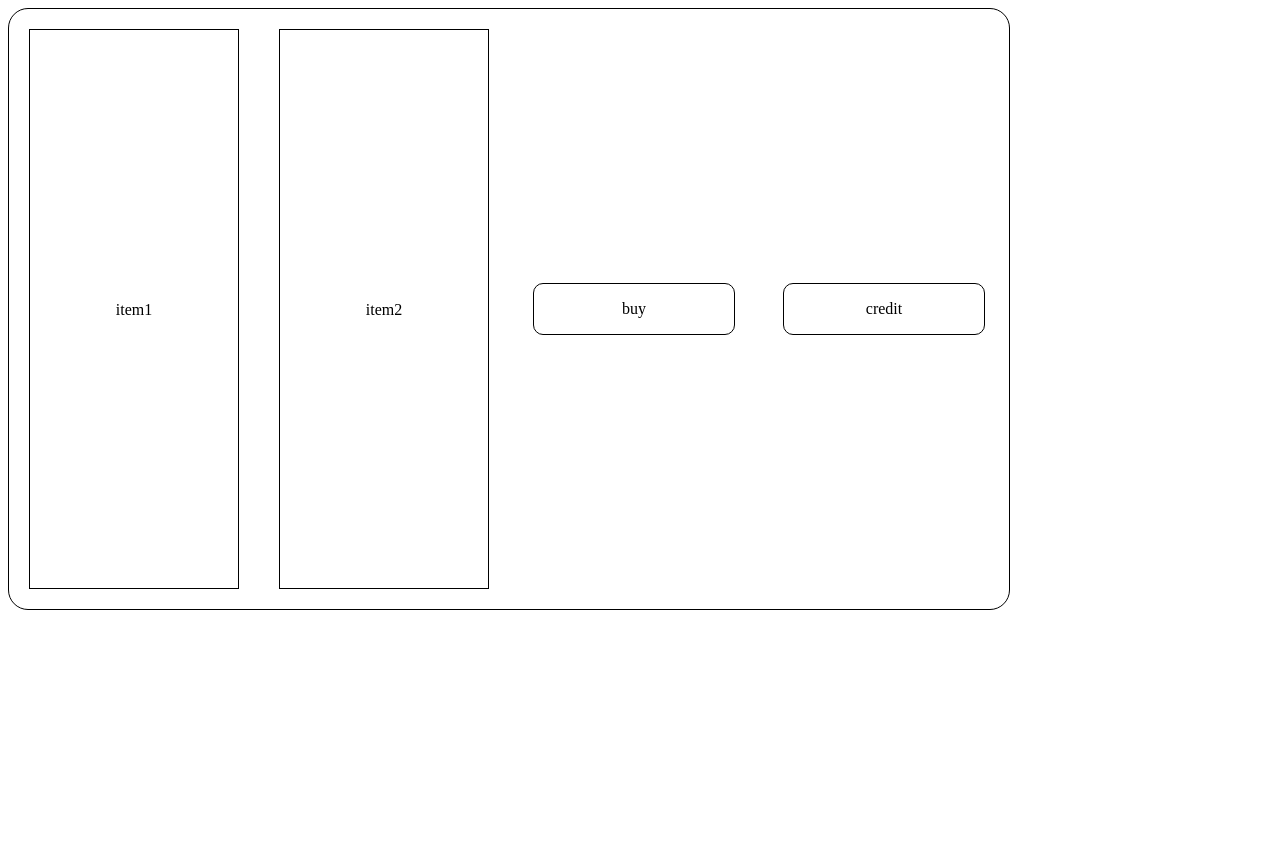
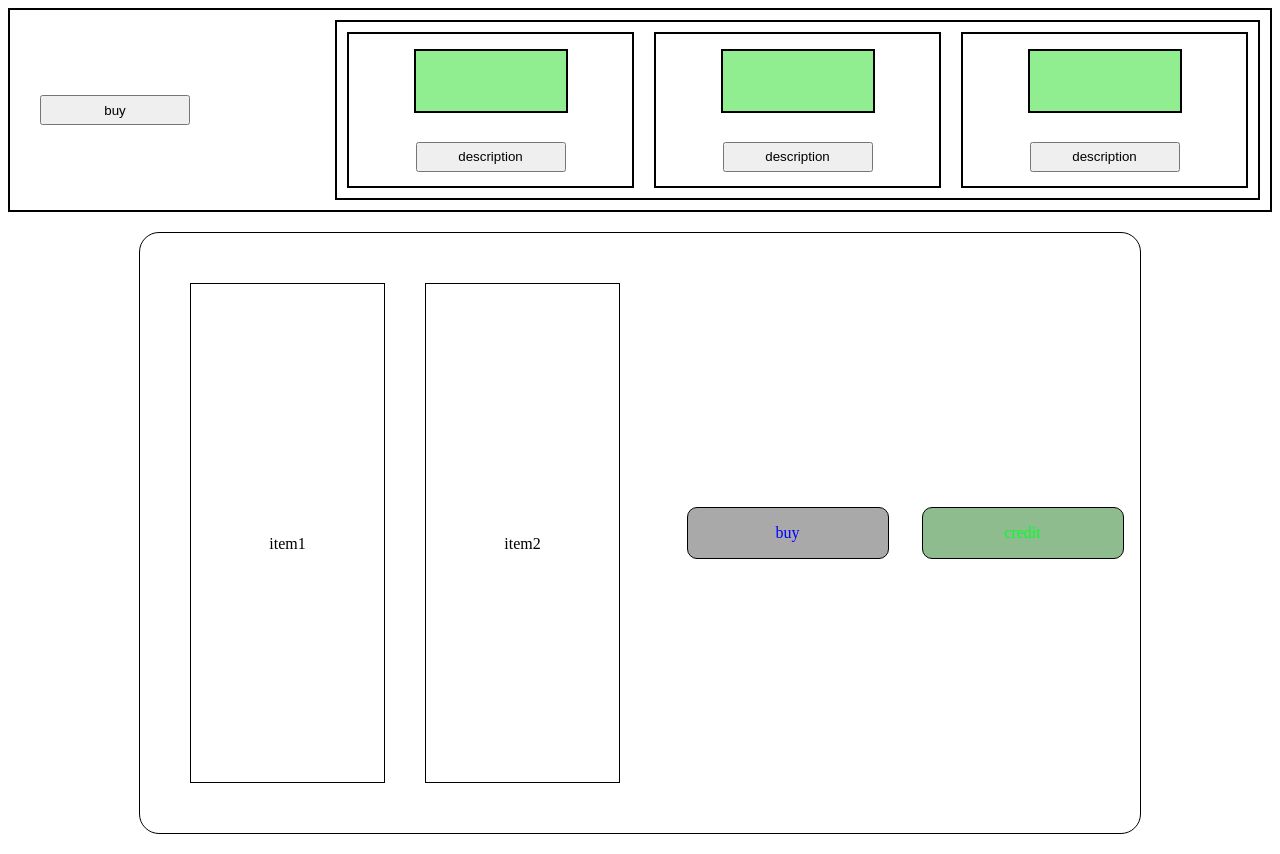
Before and after one commit to Olga519/ProCodeCW005, a plain HTML site: page flexCW/index.html in a window 1280 px wide. Before the commit the page ends 800 px from the top, so only its background shows below. Drawn offline with Linux system fonts and the light colour scheme.

Commit message:
header flex

```diff
--- a/flexCW/index.html
+++ b/flexCW/index.html
@@ -8,6 +8,28 @@
     <link rel="stylesheet" href="./main.css">
 </head>
 <body>
+    <div class="headbox">
+        <div class="button__box">
+            <button class="button">buy</button>
+        </div>
+        <div class="container">
+            <div class="item__box">
+                <div class="item"></div>
+                <button class="item_button">description</button>
+            </div>
+            <div class="item__box">
+                <div class="item"></div>
+                <button class="item_button">description</button>
+            </div>
+            <div class="item__box">
+                <div class="item"></div>
+                <button class="item_button">description</button>
+            </div>
+        </div>
+    </div>
+
+
+
    <div class="mainbox">
        <div class="itemsbox">
             <div class="item1">item1</div>
@@ -15,7 +37,7 @@
        </div>
        <div class="buttonsbox">
             <div class="button1">buy</div>
-            <div class="button1">credit</div>
+            <div class="button2">credit</div>
        </div>
     </div>
 </body>
--- a/flexCW/main.css
+++ b/flexCW/main.css
@@ -1,40 +1,46 @@
 .mainbox {
     display: flex;
-    width: 1000px;
+    max-width: 1000px;
     height: 600px;
+    margin: 20px auto;
     border: 1px solid black;
     border-radius: 20px;
-    flex: 1 1 auto;
+    justify-content: space-between;
 }
 .itemsbox {
     display: flex;
-    width: 500px;
+    padding: 30px;
+    width: 100%;
 }
 .item1 {
     flex: 1 2 auto;
     border: 1px solid black;
     margin: 20px;
     text-align: center;
-    line-height: 560px;
+    line-height: 500px;
     vertical-align: middle;
+    padding: 10px;
 }
 .item2 {
     flex: 1 2 auto;
     border: 1px solid black;
     margin: 20px;
     text-align: center;
-    line-height: 560px;
+    line-height: 500px;
     vertical-align: middle;
+    padding: 10px;
 }
 .buttonsbox {
     display: flex;
     justify-content: space-around;
     align-items: center;
-    width: 500px;
+    width: 100%;
 }
 .button1 {
+    color: blue;
+    background-color: darkgray;
     height: 50px;
-    width: 200px;
+    min-width: 200px;
     border: 1px solid black;
     border-radius: 10px;
     text-align: center;
@@ -42,11 +48,99 @@
     vertical-align: middle;
 }
 .button2 {
+    color: rgb(0, 255, 42);
+    background-color: darkseagreen;
     height: 50px;
-    width: 200px;
+    min-width: 200px;
     border: 1px solid black;
     border-radius: 10px;
     text-align: center;
     line-height: 50px;
     vertical-align: middle;
 }
+.headbox {
+    display: flex;
+    height: 200px;
+    border: 2px solid black;
+}
+.button__box {
+    display: flex;
+    flex-shrink: 0;
+    min-width: 25%;
+    justify-content: flex-start;
+    align-items: center;
+}
+.button {
+    width: 150px;
+    height: 30px;
+    margin-left: 30px;
+}
+.container {
+    display: flex;
+    flex-grow: 1;
+    border: 2px solid black;
+    margin: 10px;
+}
+.item__box {
+    display: flex;
+    flex-direction: column;
+    justify-content: space-around;
+    align-items: center;
+    flex-grow: 1;
+    border: 2px solid black;
+    margin: 10px;
+}
+.item {
+    border: 2px solid black;
+    background-color: lightgreen;
+    width: 150px;
+    height: 60px;
+}
+.item_button {
+    width: 150px;
+    height: 30px;
+}
+
+
+
+.button3 {
+    height: 20px;
+    min-width: 80px;
+    border: 1px solid black;
+    border-radius: 10px;
+    text-align: center;
+    line-height: 20px;
+    vertical-align: middle;}
+.window1 {
+    flex: 1 2 auto;
+    border: 1px solid black;
+    margin: 20px;
+    text-align: center;
+    line-height: 100px;
+    vertical-align: middle;
+    padding: 10px;
+}
+.one {
+    min-width: 20px;
+    border: 1px solid black;
+    border-radius: 10px;
+    text-align: center;
+    line-height: 5px;
+    vertical-align: middle;
+}
+.two {
+    min-width: 20px;
+    border: 1px solid black;
+    border-radius: 10px;
+    text-align: center;
+    line-height: 5px;
+    vertical-align: middle;
+}
+.three {
+    min-width: 20px;
+    border: 1px solid black;
+    border-radius: 10px;
+    text-align: center;
+    line-height: 5px;
+    vertical-align: middle;
+}
```
